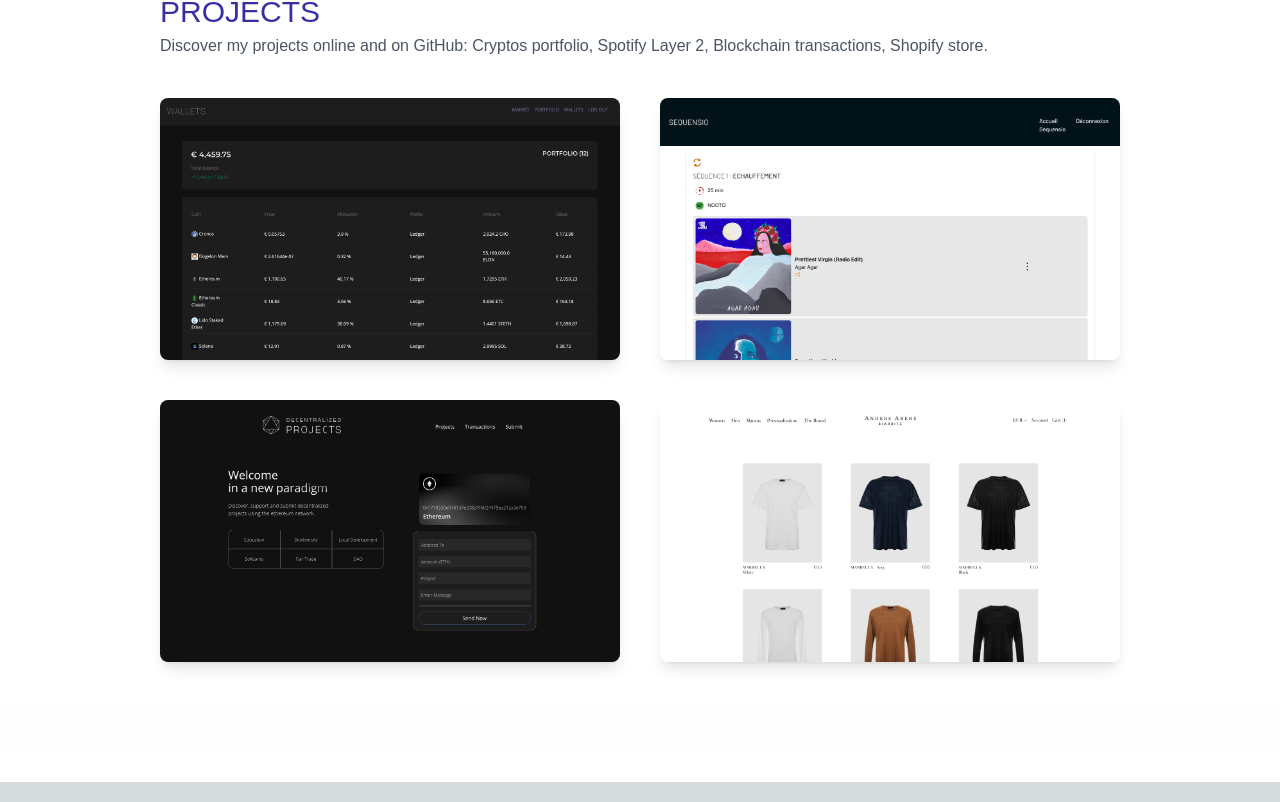
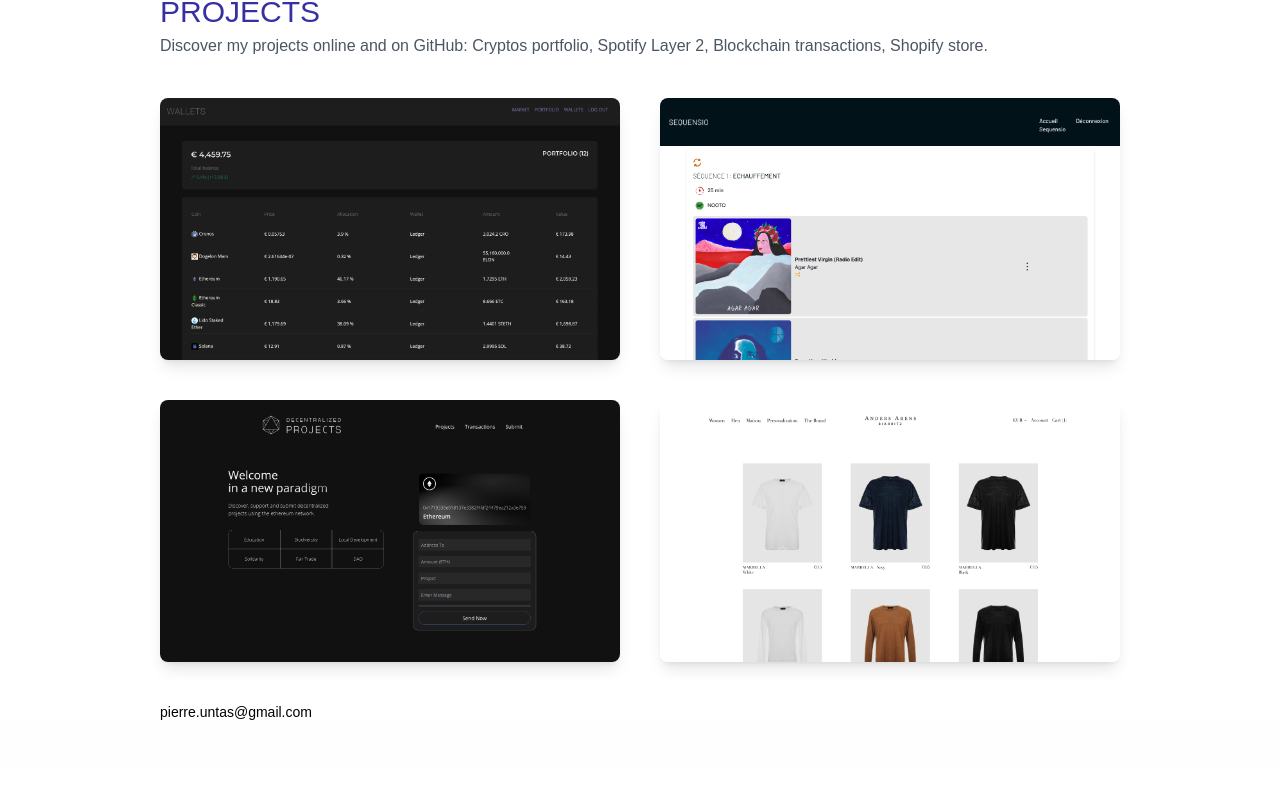
Before and after one commit to PierreAnders/portfolio, a Next.js app: page / in a window 1280 px wide. Shown: the part 1658-2460 px from the top of the page. Built offline with nearby package versions, Linux system fonts and the light colour scheme.

Commit message:
add email address

```diff
--- a/pages/index.tsx
+++ b/pages/index.tsx
@@ -120,6 +120,7 @@ export default function Home() {
             </div>
           </div>
         </section>
+        <p className='text-sm'>pierre.untas@gmail.com</p>
       </main>
     </div>
     </>
```
Also changed, not shown: 1 other file (tests, documents, lock files or other folders).
